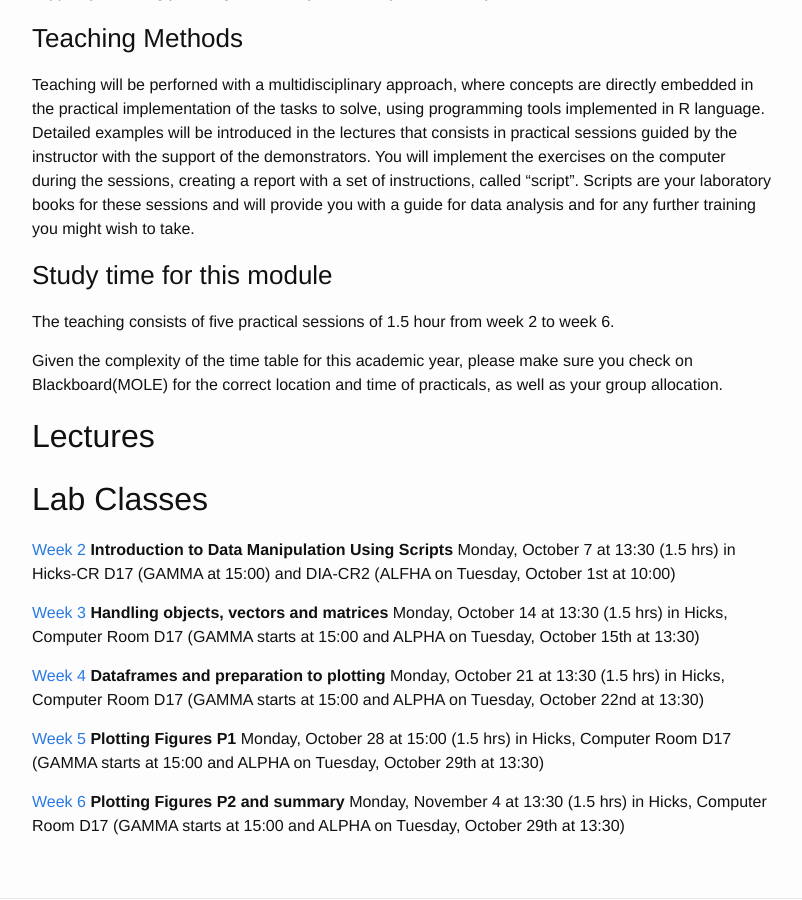
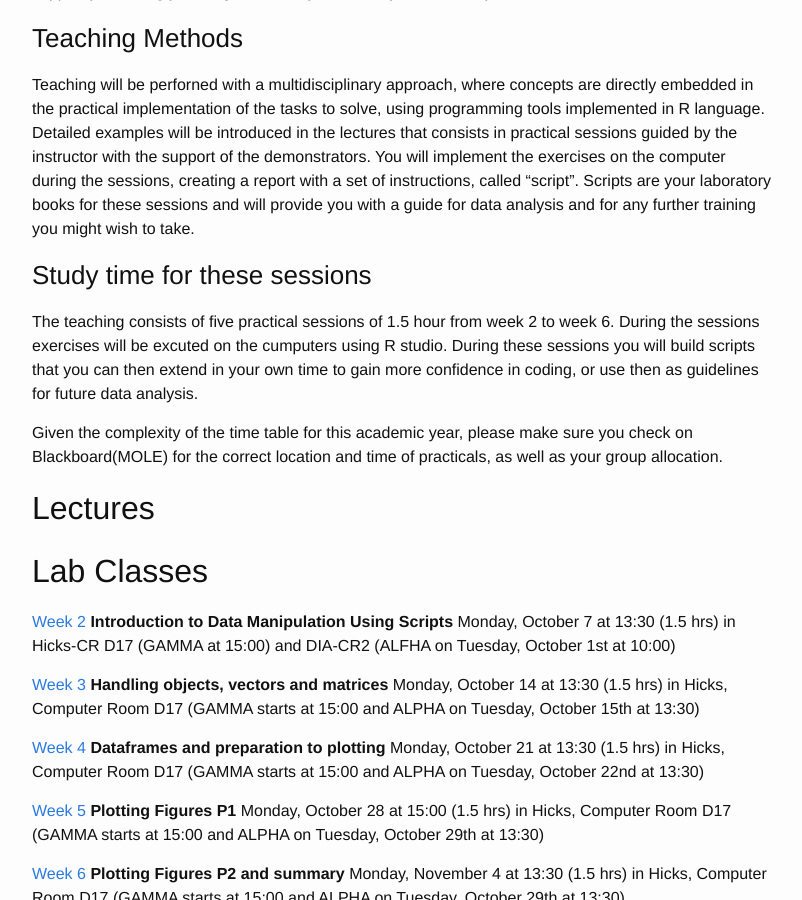
Before and after one commit to sods/R_data_handling, a Jekyll site: the page built from overview.md, in a window 1280 px wide and 900 px high, scrolled down 743 px. Shown: the whole window, without its empty margins (238-1040 px from the left). Built offline with Jekyll 4.4.1, drawn with Linux system fonts in a browser that asks for light colours.

Commit message:
updated content

```diff
--- a/overview.md
+++ b/overview.md
@@ -16,7 +16,7 @@ This module aims to provide an understanding of how to explore data using a prog
 Teaching will be perforned with a multidisciplinary approach, where concepts are directly embedded in the practical implementation of the tasks to solve, using programming tools implemented in R language. Detailed examples will be introduced in the lectures that consists in practical sessions guided by the instructor with the support of the demonstrators. You will implement the exercises on the computer during the sessions, creating a report with a set of instructions, called "script". Scripts are your laboratory books for these sessions and will provide you with a guide for data analysis and for any further training you might wish to take.
 
 
-### Study time for this module
-The teaching consists of five practical sessions of 1.5 hour from week 2 to week 6.
+### Study time for these sessions
+The teaching consists of five practical sessions of 1.5 hour from week 2 to week 6. During the sessions exercises will be excuted on the cumputers using R studio. During these sessions you will build scripts that you can then extend in your own time to gain more confidence in coding, or use then as guidelines for future data analysis.
 
 Given the complexity of the time table for this academic year, please make sure you check on Blackboard(MOLE) for the correct location and time of practicals, as well as your group allocation.
```
